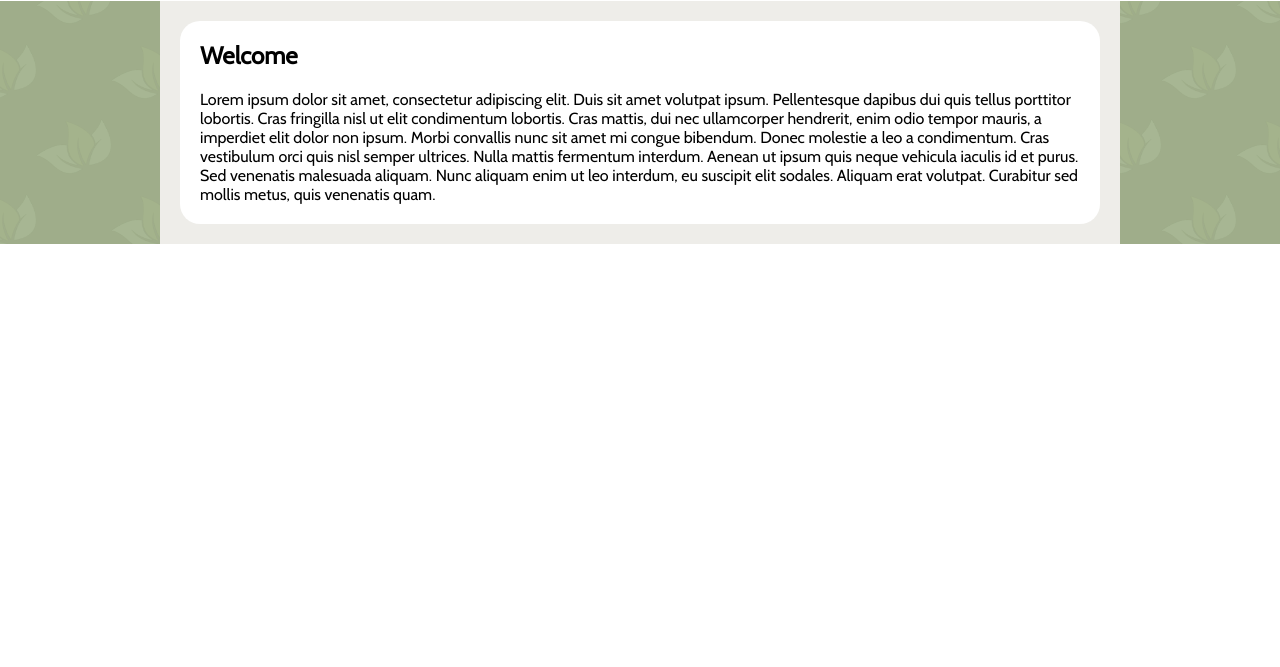
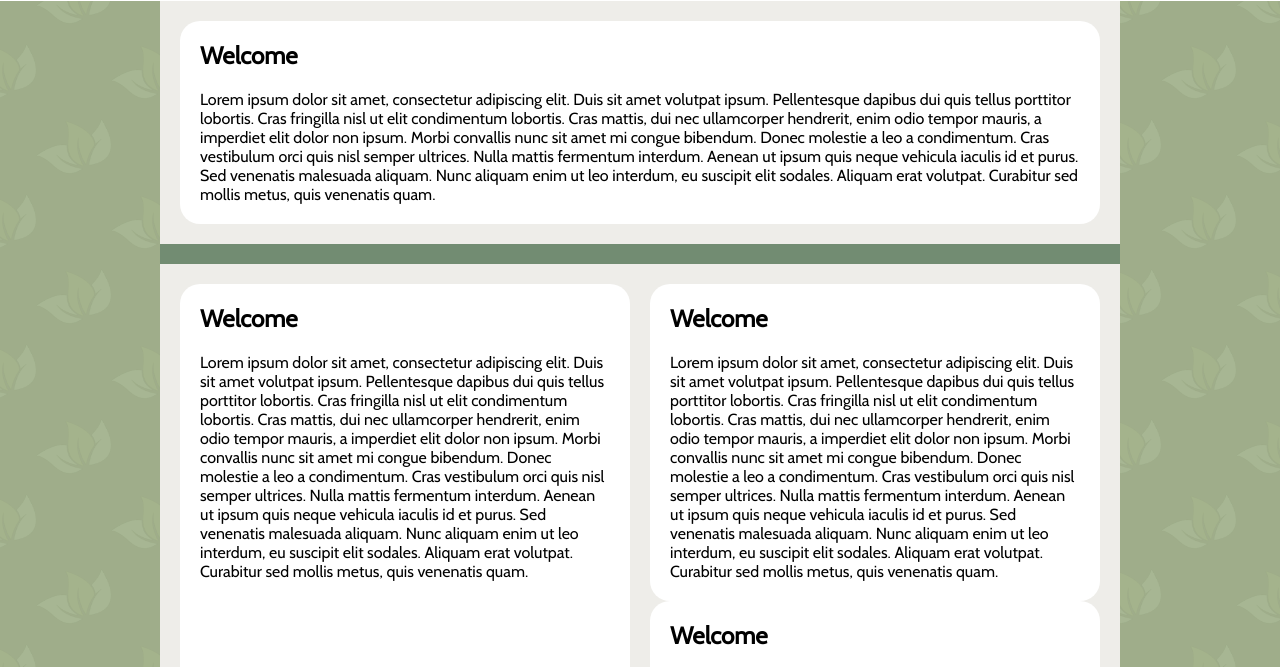
Before and after one commit to AdamHewitt707/web-dev-nsg, a plain HTML site: page index.html in a window 1280 px wide. Shown: the part 79-746 px from the top of the page. Drawn offline with Linux system fonts and the light colour scheme.

Commit message:
Added index structuring
started introducing grids and separators to the index home page to separate articles

```diff
--- a/index.html
+++ b/index.html
@@ -30,6 +30,30 @@
 
                 <p>Lorem ipsum dolor sit amet, consectetur adipiscing elit. Duis sit amet volutpat ipsum. Pellentesque dapibus dui quis tellus porttitor lobortis. Cras fringilla nisl ut elit condimentum lobortis. Cras mattis, dui nec ullamcorper hendrerit, enim odio tempor mauris, a imperdiet elit dolor non ipsum. Morbi convallis nunc sit amet mi congue bibendum. Donec molestie a leo a condimentum. Cras vestibulum orci quis nisl semper ultrices. Nulla mattis fermentum interdum. Aenean ut ipsum quis neque vehicula iaculis id et purus. Sed venenatis malesuada aliquam. Nunc aliquam enim ut leo interdum, eu suscipit elit sodales. Aliquam erat volutpat. Curabitur sed mollis metus, quis venenatis quam. </p>
             </section>
+
+            <div class="separator"></div>
+
+            <div class="maingrid">
+                <div class="container-column">
+                    <section class="column">
+                        <h1>Welcome</h1>
+
+                        <p>Lorem ipsum dolor sit amet, consectetur adipiscing elit. Duis sit amet volutpat ipsum. Pellentesque dapibus dui quis tellus porttitor lobortis. Cras fringilla nisl ut elit condimentum lobortis. Cras mattis, dui nec ullamcorper hendrerit, enim odio tempor mauris, a imperdiet elit dolor non ipsum. Morbi convallis nunc sit amet mi congue bibendum. Donec molestie a leo a condimentum. Cras vestibulum orci quis nisl semper ultrices. Nulla mattis fermentum interdum. Aenean ut ipsum quis neque vehicula iaculis id et purus. Sed venenatis malesuada aliquam. Nunc aliquam enim ut leo interdum, eu suscipit elit sodales. Aliquam erat volutpat. Curabitur sed mollis metus, quis venenatis quam. </p>
+                    </section>
+                    <div class="container-rows">
+                        <section class="row">
+                            <h1>Welcome</h1>
+
+                            <p>Lorem ipsum dolor sit amet, consectetur adipiscing elit. Duis sit amet volutpat ipsum. Pellentesque dapibus dui quis tellus porttitor lobortis. Cras fringilla nisl ut elit condimentum lobortis. Cras mattis, dui nec ullamcorper hendrerit, enim odio tempor mauris, a imperdiet elit dolor non ipsum. Morbi convallis nunc sit amet mi congue bibendum. Donec molestie a leo a condimentum. Cras vestibulum orci quis nisl semper ultrices. Nulla mattis fermentum interdum. Aenean ut ipsum quis neque vehicula iaculis id et purus. Sed venenatis malesuada aliquam. Nunc aliquam enim ut leo interdum, eu suscipit elit sodales. Aliquam erat volutpat. Curabitur sed mollis metus, quis venenatis quam. </p>
+                        </section>
+                        <section class="row">
+                            <h1>Welcome</h1>
+
+                            <p>Lorem ipsum dolor sit amet, consectetur adipiscing elit. Duis sit amet volutpat ipsum. Pellentesque dapibus dui quis tellus porttitor lobortis. Cras fringilla nisl ut elit condimentum lobortis. Cras mattis, dui nec ullamcorper hendrerit, enim odio tempor mauris, a imperdiet elit dolor non ipsum. Morbi convallis nunc sit amet mi congue bibendum. Donec molestie a leo a condimentum. Cras vestibulum orci quis nisl semper ultrices. Nulla mattis fermentum interdum. Aenean ut ipsum quis neque vehicula iaculis id et purus. Sed venenatis malesuada aliquam. Nunc aliquam enim ut leo interdum, eu suscipit elit sodales. Aliquam erat volutpat. Curabitur sed mollis metus, quis venenatis quam. </p>
+                        </section>
+                    </div>
+                </div>
+            </div>
         </main>
 
         <footer>
--- a/main-style.css
+++ b/main-style.css
@@ -105,6 +105,44 @@ a {
     background-color: #EEEDE9;
 }
 
+/*--------------------------------------- Adam index .CSS -------------------------------------------------------------*/
+
+.separator {
+    height: 20px;
+    width: 100%;
+    background-color: #728c72;
+}
+
+.container-column {
+    display: grid;
+    grid-template-columns: repeat(2, 1fr);
+    grid-template-rows: repeat(1, 1fr);
+    gap: 20px;
+}
+
+.container-row {
+    display: grid;
+    grid-template-columns: repeat(1, 1fr);
+    grid-template-rows: repeat(2, 1fr);
+    row-gap: 20px;
+}
+
+.column {
+    margin: auto;
+    height: 100%;
+}
+
+.row {
+    margin: auto;
+}
+
+.maingrid {
+    margin: 20px;
+    display: inline-block;
+}
+
+/*--------------------------------------- Adam index .CSS -------------------------------------------------------------*/
+
 /*---------------------------------------Chalak about-us .CSS -------------------------------------------------------------*/
 * {
    box-sizing: border-box;
```
